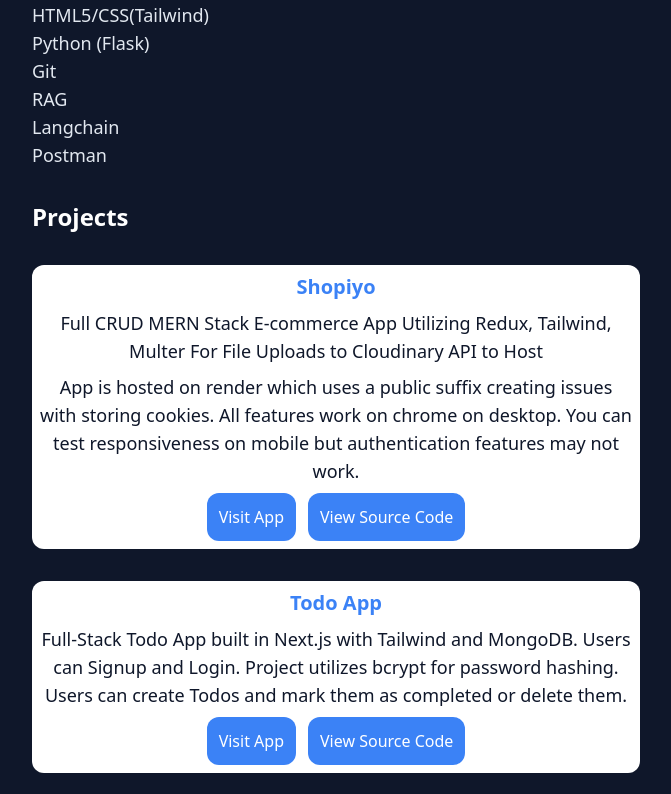
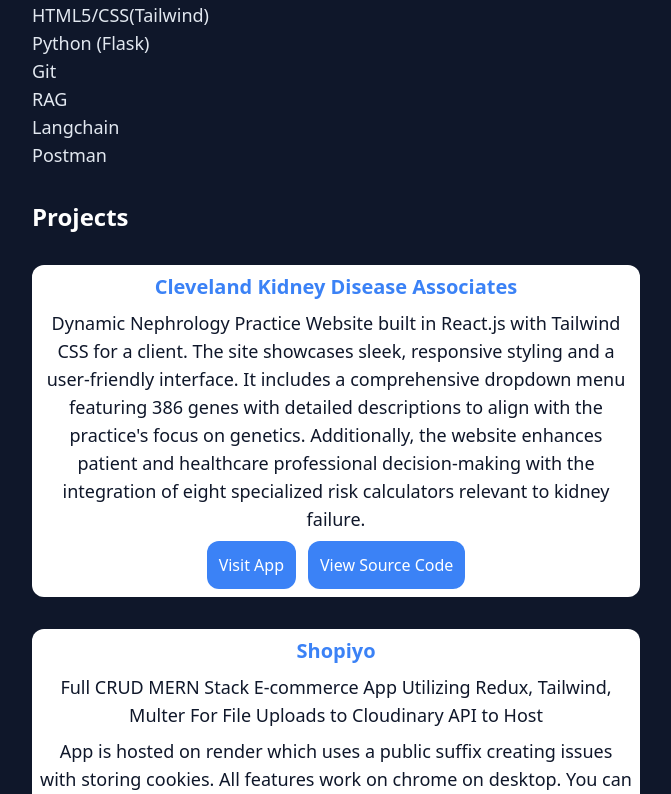
Before and after one commit to joshlazar2/portfolio, a React (Create React App) app in the folder client/: page / in a window 1280 px wide. Shown: the part 563-1357 px from the top of the page, without its empty margins (304-975 px from the left). Built offline with nearby package versions, Linux system fonts and the light colour scheme.

Commit message:
added ckd project

```diff
--- a/client/src/components/Main.jsx
+++ b/client/src/components/Main.jsx
@@ -20,6 +20,14 @@ const Main = () => {
                     <li className='text-slate-200 text-lg'>Postman</li>
                 </ul>
                 <h2 className='text-white text-2xl font-bold'>Projects</h2>
+                <div className='bg-white rounded-xl flex flex-col p-2 justify-center items-center space-y-2'>
+                    <p className='text-xl font-bold text-blue-500'>Cleveland Kidney Disease Associates</p>
+                    <p className='text-lg text-slate-900 text-center'>Dynamic Nephrology Practice Website built in React.js with Tailwind CSS for a client. The site showcases sleek, responsive styling and a user-friendly interface. It includes a comprehensive dropdown menu featuring 386 genes with detailed descriptions to align with the practice's focus on genetics. Additionally, the website enhances patient and healthcare professional decision-making with the integration of eight specialized risk calculators relevant to kidney failure.</p>
+                    <div className='space-x-3'>
+                        <button onClick={() => window.open('https://www.clevelandkidney.com/', '_blank')} className='bg-blue-500 text-white p-3 rounded-xl hover:shadow-2xl hover:bg-blue-600'>Visit App</button>
+                        <button onClick={() => window.open('https://github.com/joshlazar2/ckd', '_blank')} className='bg-blue-500 text-white p-3 rounded-xl hover:shadow-2xl hover:bg-blue-600'>View Source Code</button>
+                    </div>
+                </div>
                 <div className='bg-white rounded-xl flex flex-col p-2 justify-center items-center space-y-2'>
                     <p className='text-xl font-bold text-blue-500'>Shopiyo</p>
                     <p className='text-lg text-slate-900 text-center'>Full CRUD MERN Stack E-commerce App Utilizing Redux, Tailwind, Multer For File Uploads to Cloudinary API to Host</p>
```
